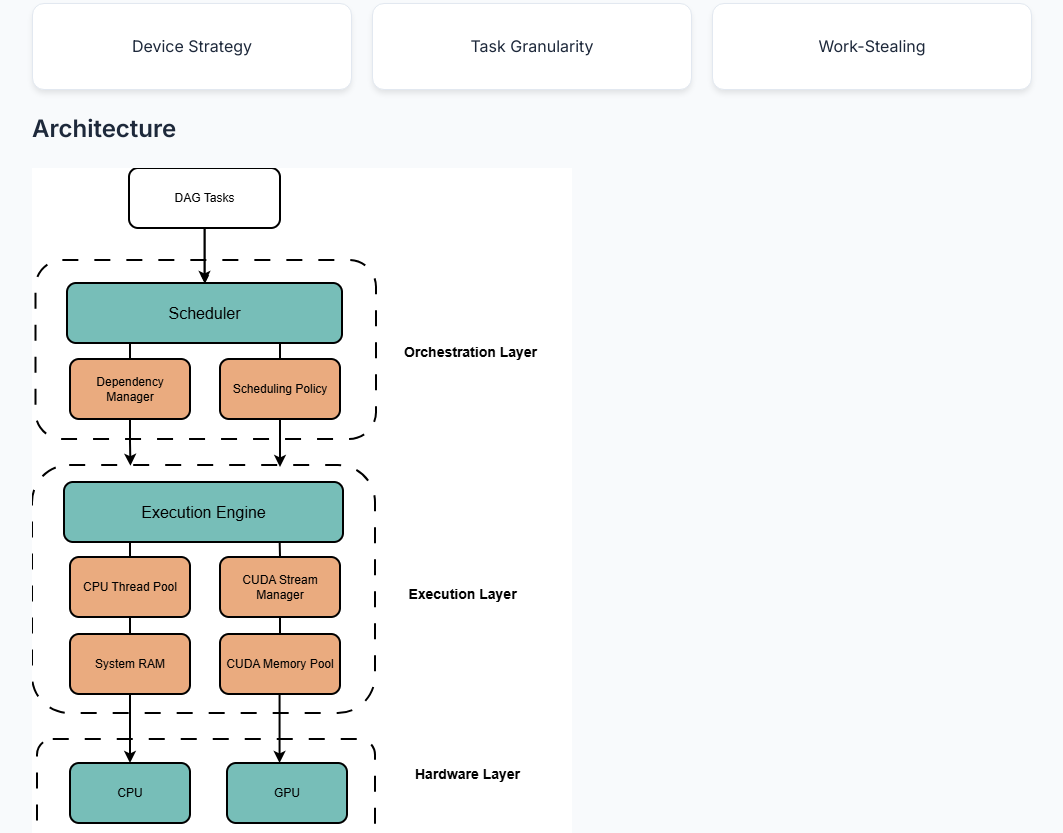
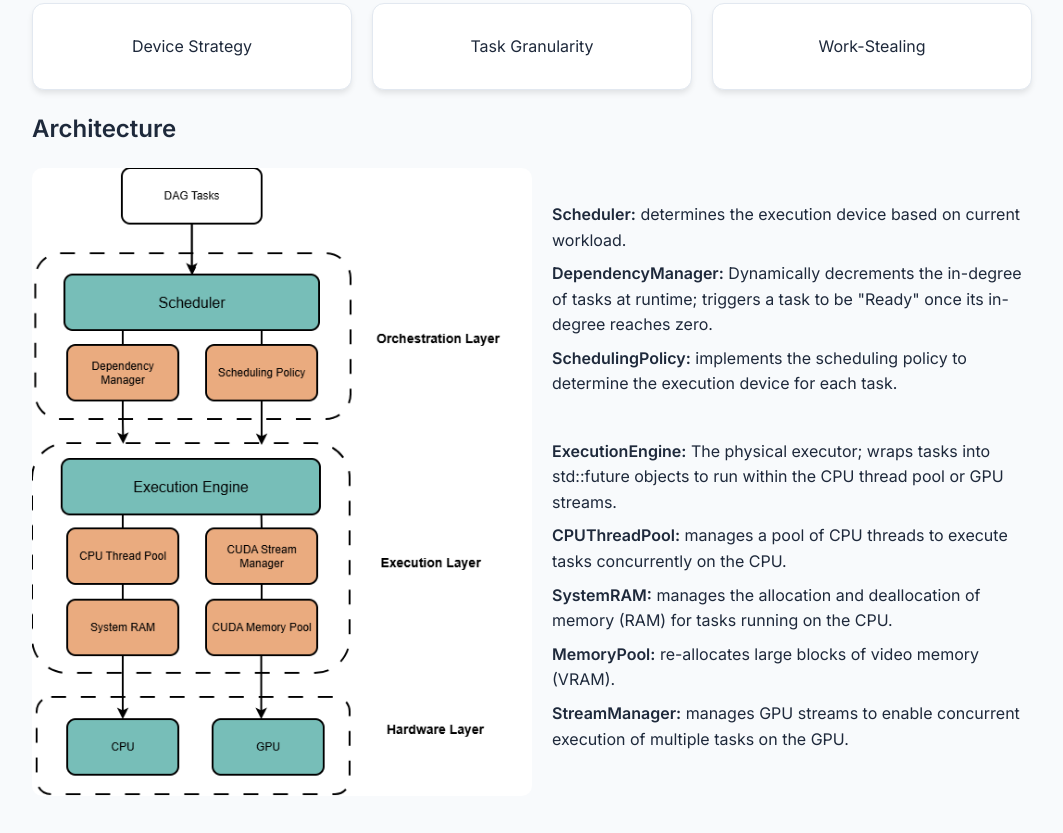
Before and after one commit to rulihongran/15618-project-webpage, a plain HTML site: page index.html in a window 1280 px wide. Shown: the part 1063-1896 px from the top of the page, without its empty margins (108-1171 px from the left). Drawn offline with Linux system fonts and the light colour scheme.

Commit message:
Update style

```diff
--- a/style/style.css
+++ b/style/style.css
@@ -1,5 +1,5 @@
 :root {
-    --primary-color: #2563eb;
+    --primary-color: #e68c50;
     --bg-color: #f8fafc;
     --text-color: #1e293b;
     --card-bg: #ffffff;
@@ -17,7 +17,8 @@ body {
 .hero {
     position: relative;
     height: 400px;
-    background: url('https://hyperpc.ae/images/support/articles/what-is-server-why-they-used/what-is-server-why-they-used-banner.jpg') center/cover no-repeat;
+    background: url('https://d1fdloi71mui9q.cloudfront.net/BV1U5TQyTKW9cnt2pbyO_2f788d26356422a5197d3d779143afe9') center no-repeat;
+    background-size: 40% auto;
     display: flex;
     align-items: center;
     justify-content: center;
@@ -28,7 +29,7 @@ body {
 .hero-overlay {
     position: absolute;
     top: 0; left: 0; width: 100%; height: 100%;
-    background: rgba(15, 23, 42, 0.6); /* 深色遮罩 */
+    background: rgba(15, 23, 42, 0.7);
 }
 
 .hero-content {
@@ -108,3 +109,23 @@ body {
     text-align: center;
     border: 1px solid #e2e8f0;
 }
+
+.architecture {
+    display: flex;
+    gap: 20px;
+    align-items: flex-start;
+}
+
+.arch-img {
+    max-width: 50%;
+    height: auto;
+    border-radius: 10px;
+}
+
+.arch-desc {
+    max-width: 50%;
+}
+
+.arch-desc p {
+    margin: 8px 0;
+}
```
